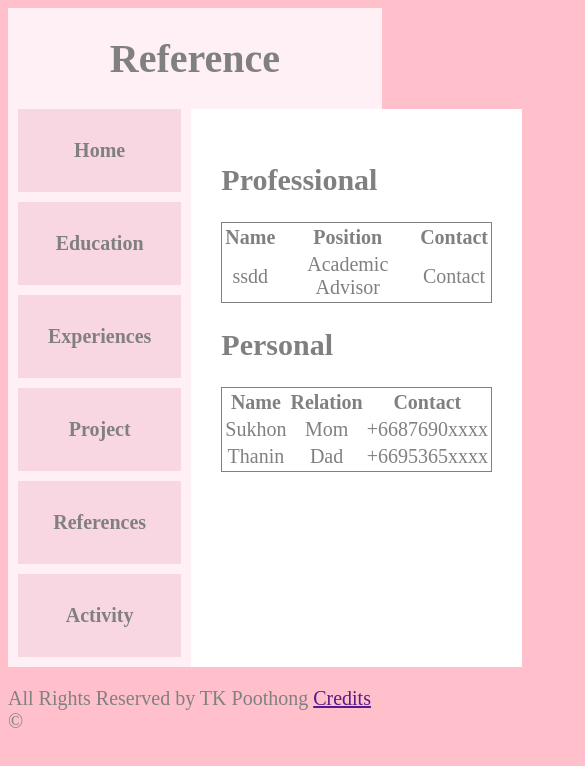
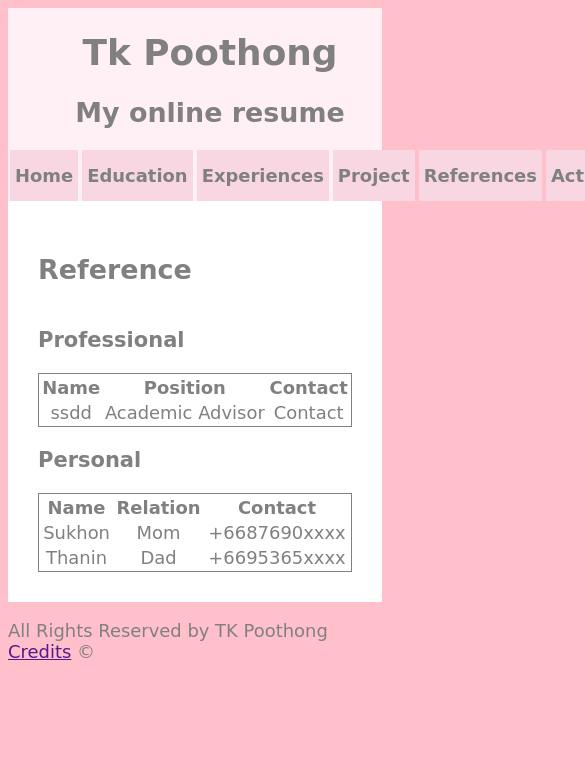
Before and after one commit to tOnKaOwninkanok/mp-1, a plain HTML site: page references.html in a window 390 px wide. Shown: the top 766 px of the page, 585 px wide, since content can reach past the window. Drawn offline with Linux system fonts and the light colour scheme.

Commit message:
modify css padding and margin

```diff
--- a/references.html
+++ b/references.html
@@ -9,7 +9,8 @@
 <body>
 
 <header>
-    <h1>Reference</h1>
+    <h1>Tk Poothong</h1>
+    <h2>My online resume</h2>
 </header>
 
 <div class = "container">
@@ -25,7 +26,8 @@
     </nav>
 
 <main class = "main">
-    <h2>Professional</h2>
+    <h2>Reference</h2>
+    <h3>Professional</h3>
     <table class = "table">
         <tr class = "tr">
             <th>Name</th>
@@ -39,7 +41,7 @@
         </tr>
     </table>
 
-    <h2>Personal</h2>
+    <h3>Personal</h3>
     <table class = "table">
         <tr class = "tr">
             <th>Name</th>
--- a/styles.css
+++ b/styles.css
@@ -1,8 +1,8 @@
 body{
-    font-family: 'MyFont';
+    font-family:'Baloo 2', cursive;;
     background: pink;
     color: grey;
-    font-size: 20px;
+    font-size:calc(16px + 0.5vw);;
     display: flex;
     flex-direction: column;
     min-height: 100vh;
@@ -10,7 +10,8 @@ body{
 header{
     background-color:#fff0f5;;
     color:grey;
-    text-align:center;
+    text-align:left;
+    padding-left: 30px;
 }
 .container {
   display: flex;
@@ -21,17 +22,6 @@ header{
   width: fit-content;
   display: flex;
   flex-direction: column;
-}
-@media (max-width: 750px) {
-    .navbar {
-        background-color:#fff0f5;
-        width: 100%;
-        display: flex;
-        flex-direction:row;
-        justify-content: space-around;
-        max-width: none;
-        flex-wrap: wrap;
-    }
 }
 
 .navbar ul {
@@ -74,3 +64,47 @@ footer {
 .tr{
     text-align: center;
 }
+@media (max-width: 750px) {
+    .container {
+        flex-direction: column;
+    }
+
+    .navbar {
+        width: 100%;
+    }
+
+    .navbar ul {
+        display: flex;
+        flex-direction: row;
+        width: 100%;
+        padding: 0;
+        margin: 0;
+    }
+
+
+    .navbar li {
+        flex: 1;
+        margin: 0 2px;
+        padding: 15px 5px;
+    }
+}
+
+@media (max-width: 1000px) {
+    .main{
+        background-color:white;
+        flex: 1;
+        padding: 30px;
+        display: flex;
+        flex-direction: column;
+    }
+    header{
+        background-color:#fff0f5;;
+        color:grey;
+        text-align:center;
+    }
+}
+.mainHome{
+    background-color:white;
+    flex: 1;
+    padding: 0px 10px 10px 10px;
+}
```
Also changed, not shown: activity.html (+2 -1 lines), education.html (+3 -1 lines), experiences.html (+3 -2 lines), index.html (+17 -16 lines), project.html (+6 -13 lines).
